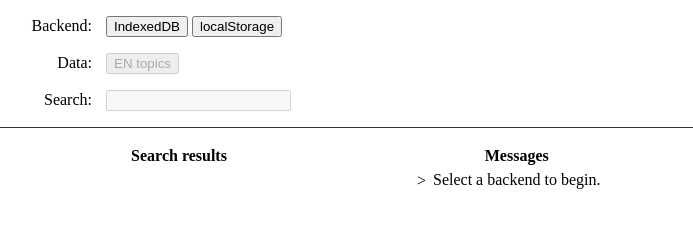
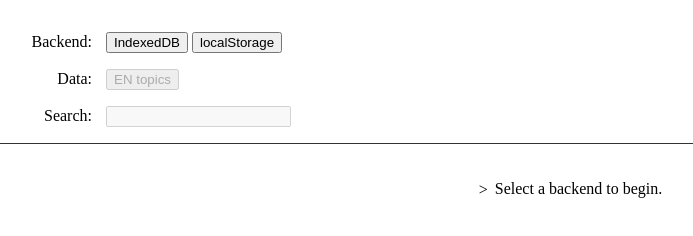
Before and after one commit to ptgolden/browser-storage, a plain HTML site: page index.html in a window 1280 px wide. Shown: the whole page, without its empty margins (82-775 px from the left). Drawn offline with Linux system fonts and the light colour scheme.

Commit message:
Update css; grid instead of tables

```diff
--- a/index.html
+++ b/index.html
@@ -8,7 +8,8 @@
     <script type="text/javascript" src="indexeddb.js"></script>
     <script type="text/javascript" src="localstorage.js"></script>
     <style type="text/css">
-      #setup { margin: 1em 0; border-bottom: 1px solid #333; }
+      section:not(:last-of-type) { margin: 1em 0; border-bottom: 1px solid #333; }
+
       #setup div { margin: 1em; }
       #setup div label {
         display: inline-block;
@@ -26,16 +27,23 @@
         top: 1.2em;
         left: -16px;
       }
-      #messages .time {
-        color: green;
-      }
+      #messages .time { color: green; }
+
       #backend > div { display: inline-block; margin: 0; }
       #selected-backend { font-weight: bold; }
+
+      #results > p { margin-top: 0px; }
+
+      .grid > [class$="-columns"] { float: left; }
+      .grid > div.two-columns { width: 45%; }
+      .grid > div.three-columns { width: 30%; }
+      .grid:after { content: ""; display: table; clear: both; }
     </style>
   </head>
   <body>
 
-    <div id="setup">
+    <section class="grid">
+      <div id="setup" class="two-columns">
         <div id="backend">
           <label>Backend: </label>
           <div id="backend-choices">
@@ -64,21 +72,20 @@
             oninput="backend.performSearch('topics', this.value)" />
         </div>
       </div>
+    </section>
 
-    <table>
-      <thead>
-        <tr>
-          <th style="width: 500px;">Search results</th>
-          <th>Messages</th>
-        </tr>
-      </thead>
-      <tbody>
-        <tr style="vertical-align: top">
-          <td id="results"></td>
-          <td id="messages"></td>
-        </tr>
-      </tbody>
-    </table>
+    <section class="grid">
+      <div class="two-columns">
+        &nbsp;
+        <div id="results">
+        </div>
+      </div>
+      <div class="two-columns">
+        &nbsp;
+        <div id="messages">
+        </div>
+      </div>
+    </section>
 
   </body>
 </html>
```
Lines whose indentation alone changed are shown as unchanged.
